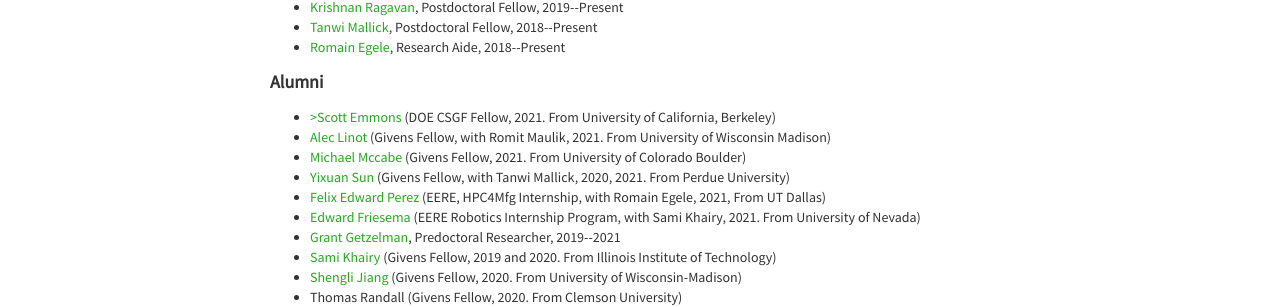
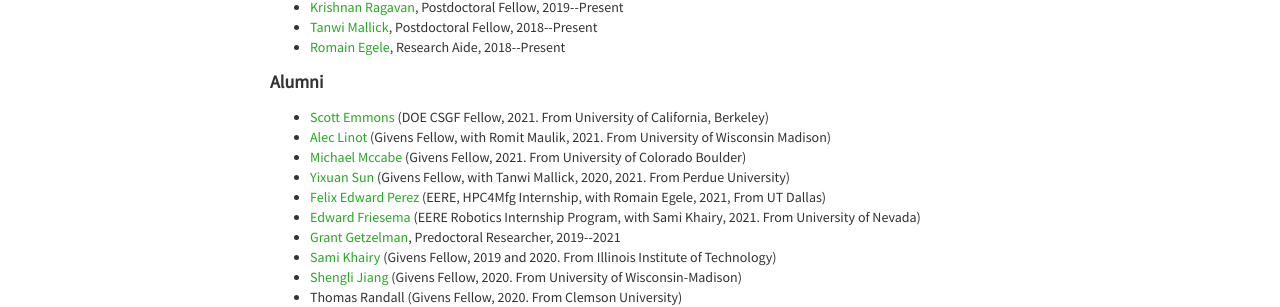
Before and after one commit to pbalapra/pbalapra.github.io, a Jekyll site: the page built from jobs.html, in a window 1280 px wide. Shown: the part 226-533 px from the top of the page. Built offline with Jekyll 4.4.1, drawn with Linux system fonts in a browser that asks for light colours; nearby versions of some CDN libraries; some web fonts are replaced.

Commit message:
update team

```diff
--- a/_includes/team.html
+++ b/_includes/team.html
@@ -16,7 +16,7 @@
       </ul>
       <h5><strong>Alumni</strong></h5>
       <ul class="itemize1" align="justify">
-        <li class="itemize"><a href="http://scottemmons.com/", target="black_"> >Scott Emmons </a> (DOE CSGF Fellow, 2021. From University of California, Berkeley) </li>
+        <li class="itemize"><a href="http://scottemmons.com/", target="black_"> Scott Emmons </a> (DOE CSGF Fellow, 2021. From University of California, Berkeley) </li>
         <li class="itemize"><a href="https://grahamgroup.wiscweb.wisc.edu/staff/linot-alec/", target="black_"> Alec Linot </a> (Givens Fellow, with Romit Maulik, 2021.  From University of Wisconsin Madison) </li>
         <li class="itemize"><a href="https://www.linkedin.com/in/mmccabe-210/", target="black_"> Michael Mccabe </a> (Givens Fellow, 2021. From University of Colorado Boulder) </li>
         <li class="itemize"><a href="https://www.linkedin.com/in/yixuan-sun-b62251139/", target="black_"> Yixuan Sun </a> (Givens Fellow, with Tanwi Mallick, 2020, 2021.  From Perdue University) </li>
```
